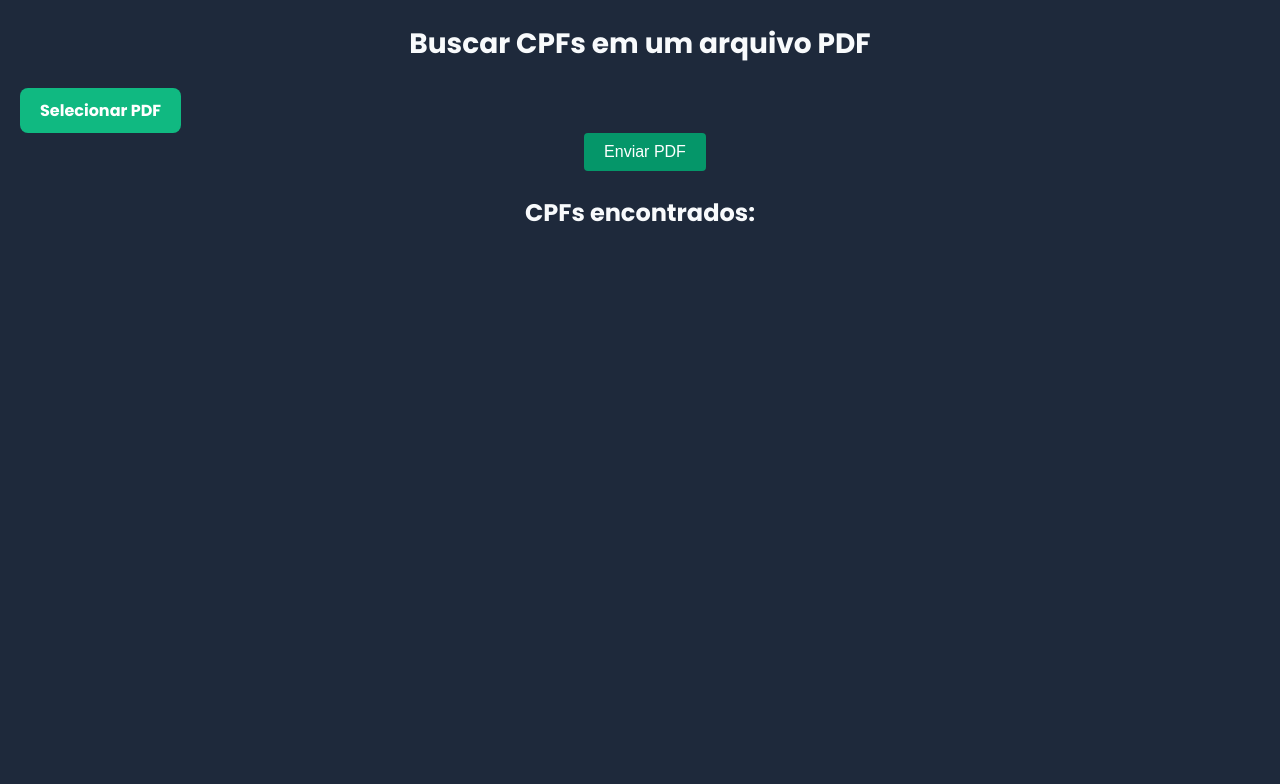
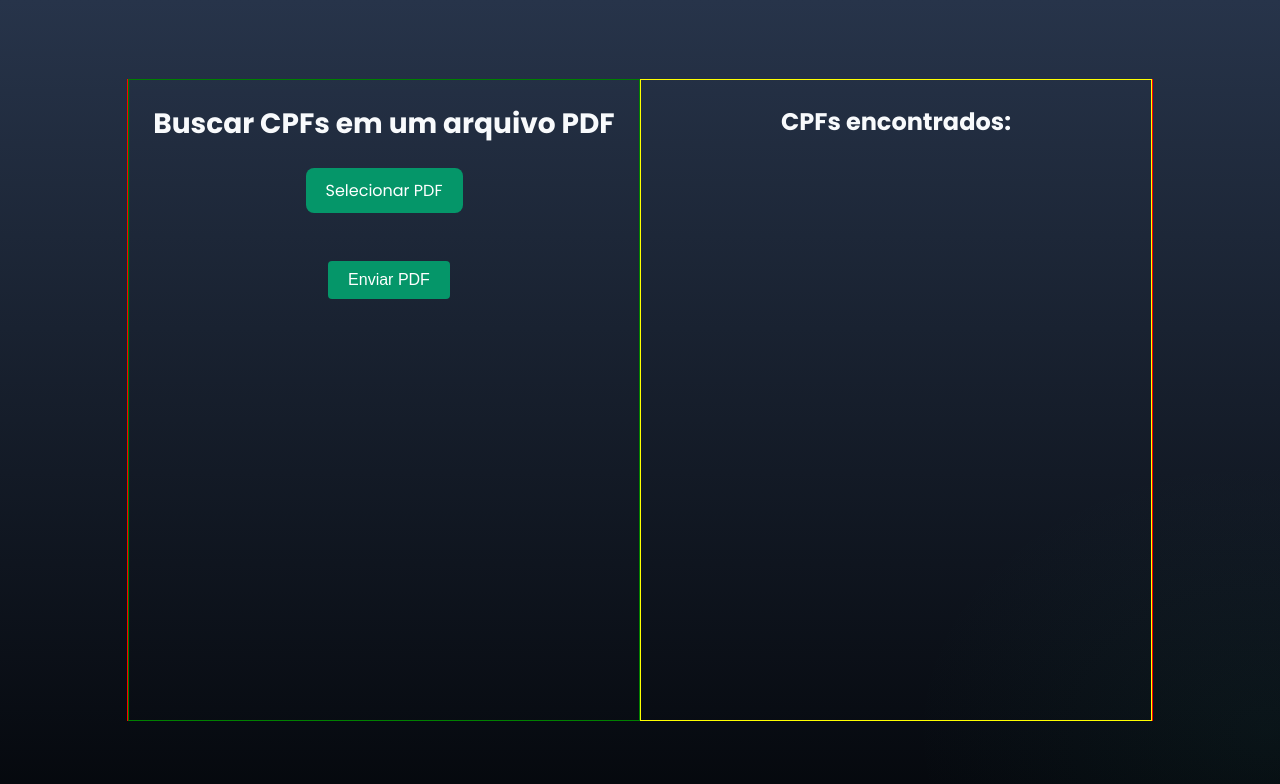
Before and after one commit to Vih6460/Search_CPF_From_PDF, a Vue app in the folder frontend/: page / in a window 1280 px wide. Shown: the top 784 px of the page. Built offline with nearby package versions, Linux system fonts and the light colour scheme.

Commit message:
improving frontend

```diff
--- a/frontend/public/index.html
+++ b/frontend/public/index.html
@@ -8,7 +8,7 @@
     <meta name="viewport" content="width=device-width,initial-scale=1.0">
     <link rel="icon" href="./img/favicon.ico">
     <link href="https://fonts.googleapis.com/css2?family=Poppins:ital,wght@0,100;0,200;0,300;0,400;0,500;0,600;0,700;0,800;0,900;1,100;1,200;1,300;1,400;1,500;1,600;1,700;1,800;1,900&family=Roboto+Mono:ital,wght@0,700;1,700&family=Roboto:ital,wght@0,100..900;1,100..900&display=swap" rel="stylesheet">
-    <title>SimplesHub</title>
+    <title>Search CPF in PDF</title>
   </head>
   <body>
     <div id="app"></div>
--- a/frontend/src/App.vue
+++ b/frontend/src/App.vue
@@ -1,18 +1,23 @@
 <template>
   <div id="app">
+    <section id="newSearch">
       <h2>Buscar CPFs em um arquivo PDF</h2>
-    <!-- <input type="file" @change="onFileChange" accept=".pdf" /> -->
-    <div class="file-upload">
+
+        <div id="btnUpload">
           <input type="file" id="fileInput" @change="onFileChange" accept=".pdf" hidden />
-      <label for="fileInput" class="upload-button">Selecionar PDF</label>
-      <span v-if="pdfFile" class="file-name">{{ pdfFile.name }}</span>
+          <label for="fileInput" id="upload-button">Selecionar PDF</label>
+          <span v-if="pdfFile" class="file-name">Arquivo selecionado: {{ pdfFile.name }}</span>
         </div>
+
         <button @click="uploadPDF">Enviar PDF</button>
+    </section>
+    <section id="historySearch">
+      <h3>CPFs encontrados:</h3>
 
-    <h3>CPFs encontrados:</h3>
-    <ul>
+      <ul id="historyList">
         <li v-for="cpf in cpfs" :key="cpf">{{ cpf }}</li>
       </ul>
+    </section>
   </div>
 </template>
 
--- a/frontend/src/assets/styles/_variables.scss
+++ b/frontend/src/assets/styles/_variables.scss
@@ -1,10 +1,8 @@
-// Cores principais
 $primary-color: rgb(16 185 129/var(--tw-text-opacity,1));
-$background-color: #1E293B;
+$background-color: radial-gradient(27.96% 34.15% at 98.9738% 91.3032%, rgba(47, 180, 144, 0.05) 0%, rgba(47, 180, 144, 0) 100%), linear-gradient(rgb(39, 52, 74) 0%, rgb(5, 8, 13) 100%);
 $text-color: rgb(248 250 252/var(--tw-text-opacity,1));
 $button-color: rgb(5 150 105/var(--tw-bg-opacity,1));
 $button-hover-color: #059669e6;
 
-// Outras variáveis, se necessário
 $font-family: 'Poppins', sans-serif;
 $font-size-base: 1rem;
--- a/frontend/src/assets/styles/styles.scss
+++ b/frontend/src/assets/styles/styles.scss
@@ -2,17 +2,20 @@
 @import './variables';
 
 body {
-    background-color: $background-color;
+    background: $background-color;
+    background-repeat: no-repeat;
+    background-size: cover;
+    background-attachment: fixed;
     color: $text-color;
     font-family: $font-family;
     margin: 0;
     padding: 0;
+
+    height: 100vh;
+    display: flex;
+    justify-content: center;
+    align-items: center;
   }
-
-#app {
-    text-align: center;
-    margin: 20px;
-
 
 h2 {
     font-size: 1.75rem;
@@ -20,6 +23,101 @@ body {
 
 h3 {
     font-size: 1.5rem;
+}
+
+#app {
+    text-align: center;
+    border: 1px solid red;
+    margin: 20px;
+
+    height: 80vh;
+    width: 100%;
+    max-width: 80vw;
+
+    display: flex;
+    justify-content: center;
+    align-items: center;
+
+    #newSearch {
+        border: 1px solid green;
+        height: 100%;
+        width: 50%;
+
+        display: flex;
+        flex-direction: column;
+        // justify-content: center;
+        align-items: center;
+
+        #btnUpload {
+            display: flex;
+            flex-direction: column;
+            align-items: center;
+            gap: 10px;
+            flex-wrap: wrap;
+            width: 100%;
+
+            margin-bottom: 3rem;
+            position: relative; // Necessário para o posicionamento absoluto do <span>
+
+
+
+            #upload-button {
+                background-color: $button-color;
+                color: white;
+                padding: 10px 20px;
+                border-radius: 8px;
+                cursor: pointer;
+                transition: 0.3s;
+                display: inline-block;
+                text-align: center;
+
+                &:hover {
+                    background-color: $button-hover-color;
+                }
+
+                &:active {
+                    background-color: $button-hover-color;
+                }
+            }
+
+            .file-name {
+                font-size: 14px;
+                color: $text-color;
+                position: absolute;
+                top: 100%;
+                max-width: 90%;
+                white-space: nowrap;
+                overflow: hidden;
+                text-overflow: ellipsis;
+                display: block;
+                padding: 15px 10px;
+                font-size: 14px;
+              }
+        }
+    }
+
+    #historySearch {
+        border: 1px solid yellow;
+        height: 100%;
+        width: 50%;
+        overflow: hidden;
+
+        display: flex;
+        flex-direction: column;
+
+        #historySearch h3 {
+            flex: 0 0 20%;
+            display: flex;
+            align-items: center;
+            justify-content: center;
+            margin: 0;
+        }
+
+
+        #historyList {
+            flex: 1;
+            overflow-y: auto;
+          }
     }
 
     input[type="file"] {
@@ -59,36 +157,3 @@ body {
       }
     }
 }
-
-
-.file-upload {
-    display: flex;
-    align-items: center;
-    gap: 10px;
-    flex-wrap: wrap;
-}
-
-.upload-button {
-    background-color: $primary-color; // Defina no seu arquivo de variáveis SCSS
-    color: white;
-    padding: 10px 20px;
-    border-radius: 8px;
-    font-weight: bold;
-    cursor: pointer;
-    transition: 0.3s;
-    display: inline-block;
-    text-align: center;
-
-    &:hover {
-        background-color: $button-color;
-    }
-
-    &:active {
-        background-color: $button-hover-color;
-    }
-    }
-
-    .file-name {
-    font-size: 14px;
-    color: $text-color;
-}
```
Lines whose indentation alone changed are shown as unchanged.
